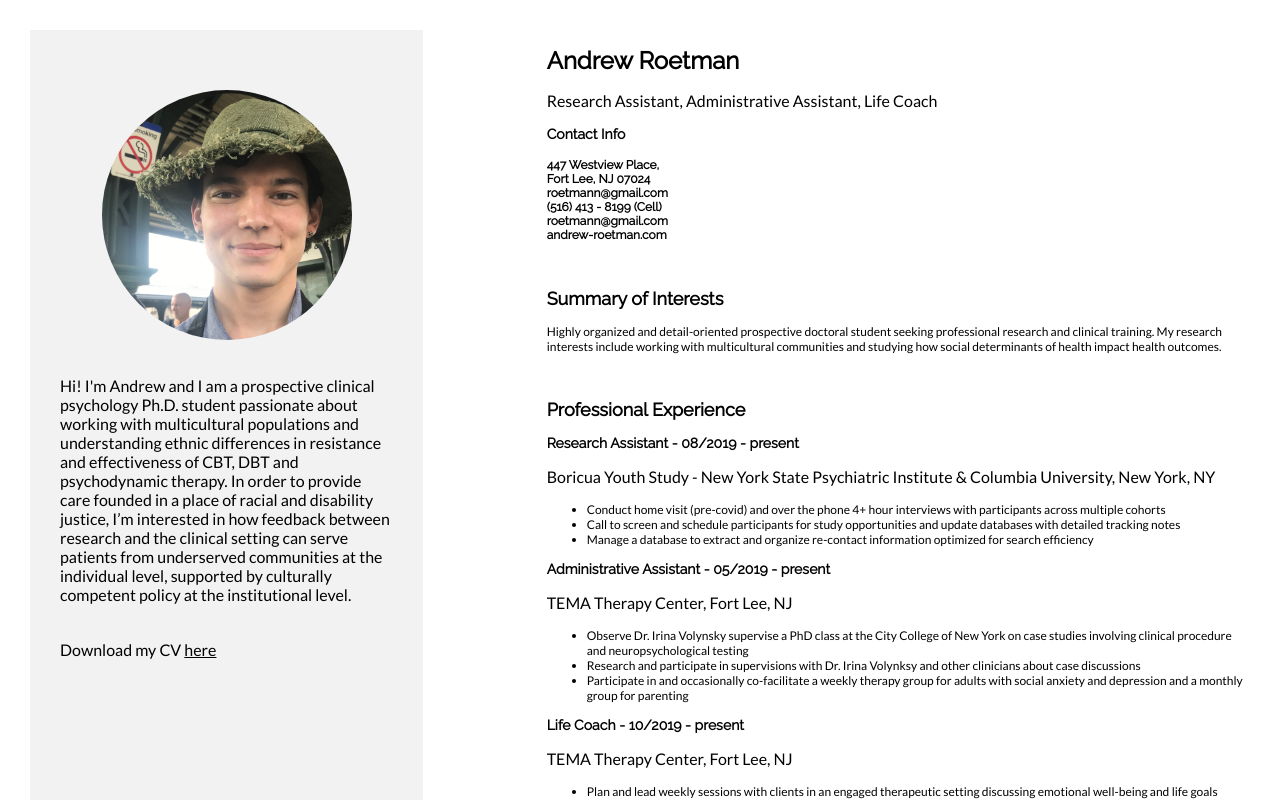
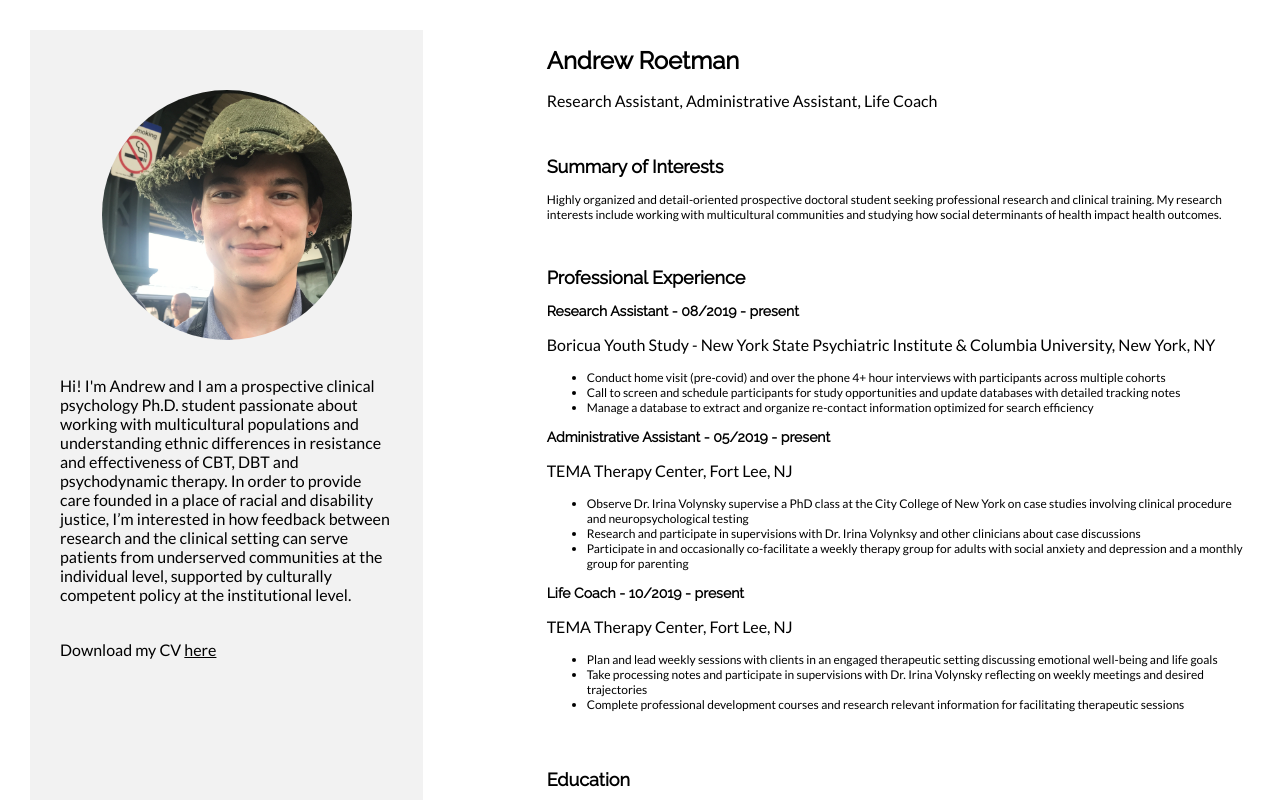
Before and after one commit to jcseo3/andrew-roetman-website, a Next.js app: page /clinical-psychology in a window 1280 px wide. Shown: the top 800 px of the page. Built offline with nearby package versions, Linux system fonts and the light colour scheme.

Commit message:
remove contact

```diff
--- a/components/docs/CV.js
+++ b/components/docs/CV.js
@@ -7,18 +7,6 @@ const CV = () => (
             <p>
             Research Assistant, Administrative Assistant, Life Coach
             </p>
-
-<h3>Contact Info</h3>
-<h4>
-447 Westview Place,<br/>
-Fort Lee, NJ 07024<br/>
-roetmann@gmail.com<br/>
-(516) 413 - 8199 (Cell)<br/>
-roetmann@gmail.com<br/>
-andrew-roetman.com<br/>
-            </h4>
-
-
             <br />
 <h2>Summary of Interests</h2>
 <div>Highly organized and detail-oriented prospective doctoral student seeking professional research and clinical training. My research interests include working with multicultural communities and studying how social determinants of health impact health outcomes.</div>
```
